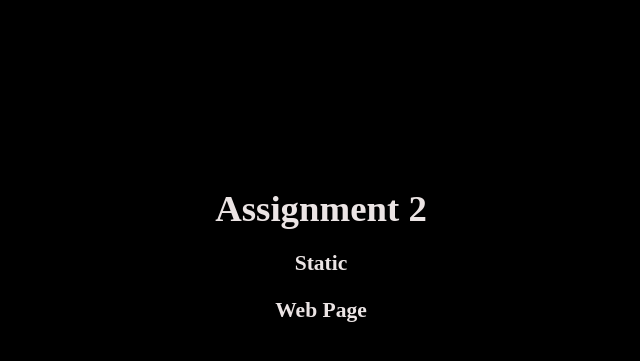
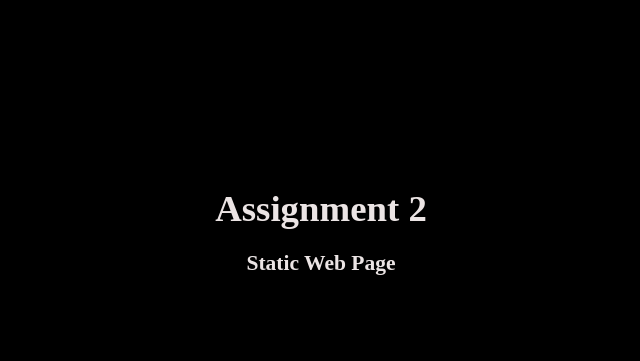
Before and after one commit to lcsf2454/azure-static-web-demo, a plain HTML site: page index.html in a window 1280 px wide. Shown: the part 23-384 px from the top of the page, without its empty margins (319-959 px from the left). Drawn offline with Linux system fonts and the light colour scheme; files that its build step writes are made by us from their sources.

Commit message:
Update index.html
putting static web page on one line

```diff
--- a/index.html
+++ b/index.html
@@ -9,8 +9,7 @@
     <main>
         <h1>Assignment 2</h1>
 
-        <h3>Static</h3>
-        <h3>Web Page</h3>
+        <h3>Static Web Page</h3>
     </main>
 </body>
 </html>
```
